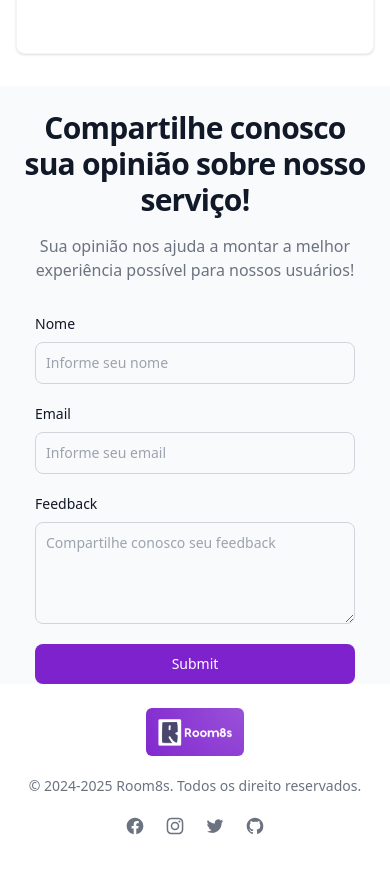
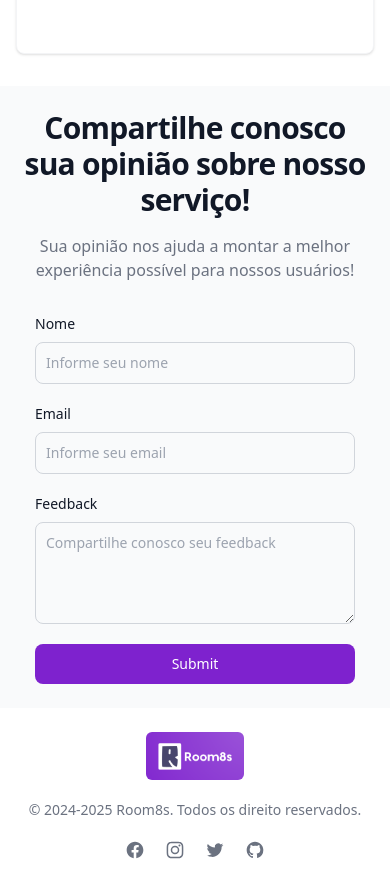
Before and after one commit to miguelgmoreira/room8s, a website: page src/index.html in a window 390 px wide. Shown: the part 4086-4970 px from the top of the page. Before the commit the page ends 4946 px from the top, so only its background shows below. Drawn offline with Linux system fonts and the light colour scheme.

Commit message:
ajuste padding contato

```diff
--- a/src/index.html
+++ b/src/index.html
@@ -697,7 +697,7 @@
   </section>
   <!-- End block -->
   <!-- Start block -->
-  <section id="contact" class="bg-gray-50 dark:bg-gray-900 p-4 py-6 pb-0 mx-auto lg:py-16 md:p-8 lg:p-10 lg:pt-0">
+  <section id="contact" class="bg-gray-50 dark:bg-gray-900 p-4 py-6 mx-auto lg:py-16 md:p-8 lg:p-10 lg:pt-0">
     <div class="text-center mb-8 lg:mb-10">
       <h2 class="mb-4 text-3xl font-extrabold tracking-tight text-gray-900 dark:text-white">
         Compartilhe conosco sua opinião sobre nosso serviço!
```
